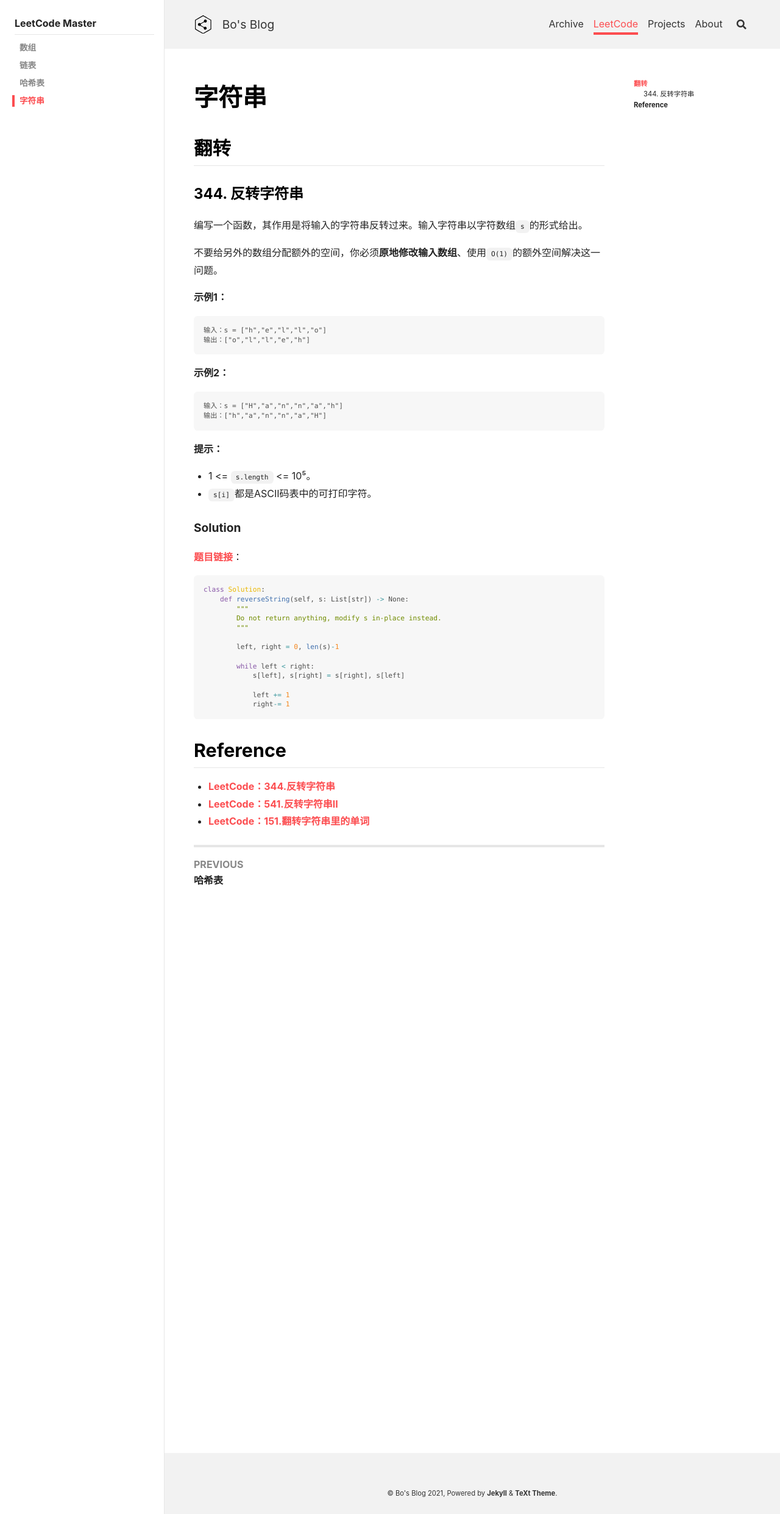
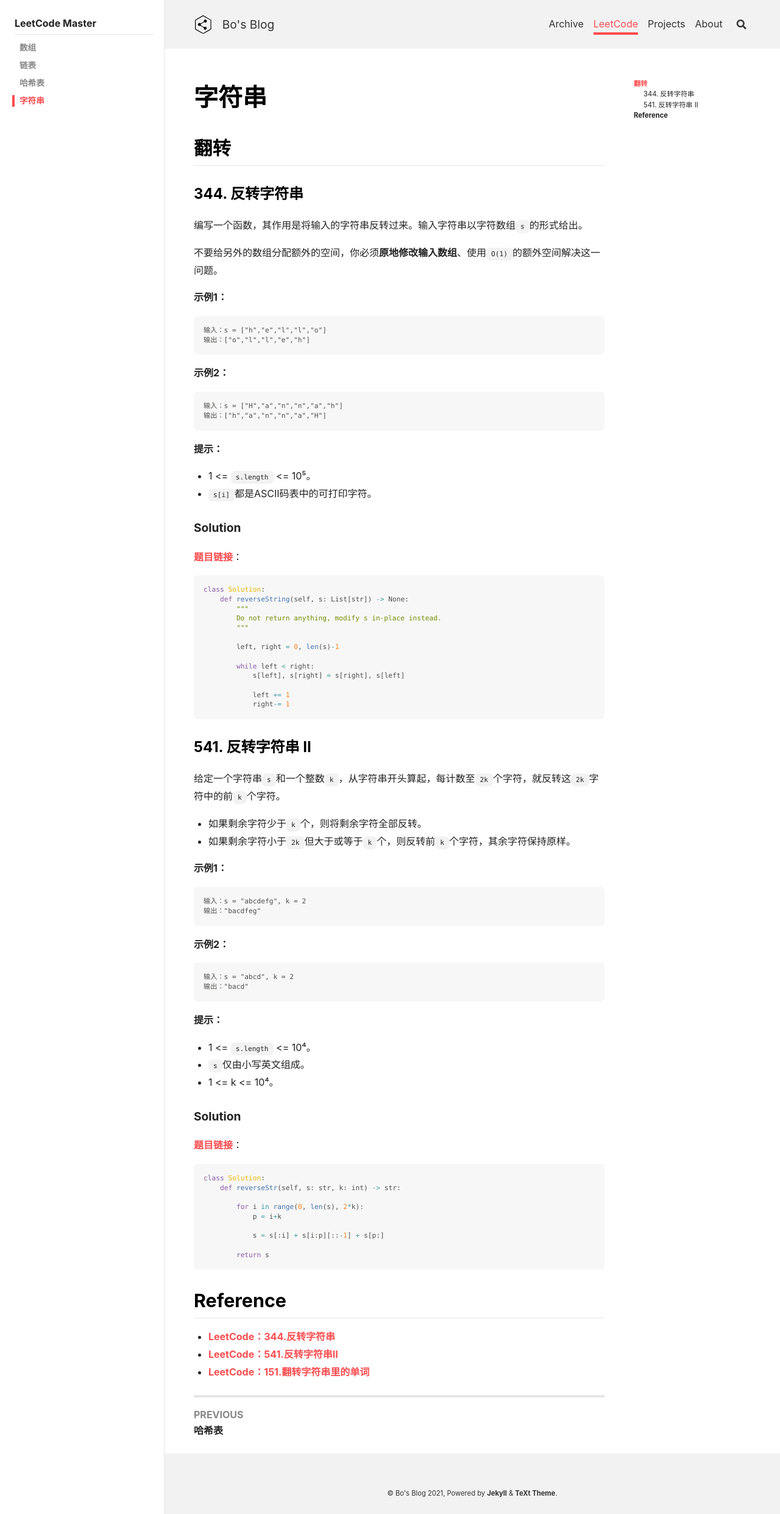
Before and after one commit to peng00bo00/peng00bo00_previous_blog, a Jekyll site: the page built from _leetcode/2023-01-23-String.md, in a window 1280 px wide. Shown: the whole page at 61% size. Built offline with Jekyll 4.4.1, drawn with Linux system fonts in a browser that asks for light colours; nearby versions of some CDN libraries; comment, search, counter and statistics services are not loaded.

Commit message:
Update 2023-01-23-String.md

````diff
--- a/_leetcode/2023-01-23-String.md
+++ b/_leetcode/2023-01-23-String.md
@@ -57,6 +57,50 @@ class Solution:
 ```
 {: .snippet}
 
+### 541. 反转字符串 II
+
+给定一个字符串`s`和一个整数`k`，从字符串开头算起，每计数至`2k`个字符，就反转这`2k`字符中的前`k`个字符。
+
+- 如果剩余字符少于`k`个，则将剩余字符全部反转。
+- 如果剩余字符小于`2k`但大于或等于`k`个，则反转前`k`个字符，其余字符保持原样。
+
+**示例1：**
+
+```
+输入：s = "abcdefg", k = 2
+输出："bacdfeg"
+```
+
+**示例2：**
+
+```
+输入：s = "abcd", k = 2
+输出："bacd"
+```
+
+**提示：**
+
+- 1 <= `s.length` <= 10⁴。
+- `s`仅由小写英文组成。
+- 1 <= k <= 10⁴。
+
+#### Solution
+
+[题目链接](https://leetcode.cn/problems/reverse-string-ii/)：
+
+```python
+class Solution:
+    def reverseStr(self, s: str, k: int) -> str:
+
+        for i in range(0, len(s), 2*k):
+            p = i+k
+
+            s = s[:i] + s[i:p][::-1] + s[p:]
+
+        return s
+```
+{: .snippet}
+
 ## Reference
 
 - [LeetCode：344.反转字符串](https://www.bilibili.com/video/BV1fV4y17748/?spm_id_from=333.788&vd_source=7a2542c6c909b3ee1fab551277360826)
````
